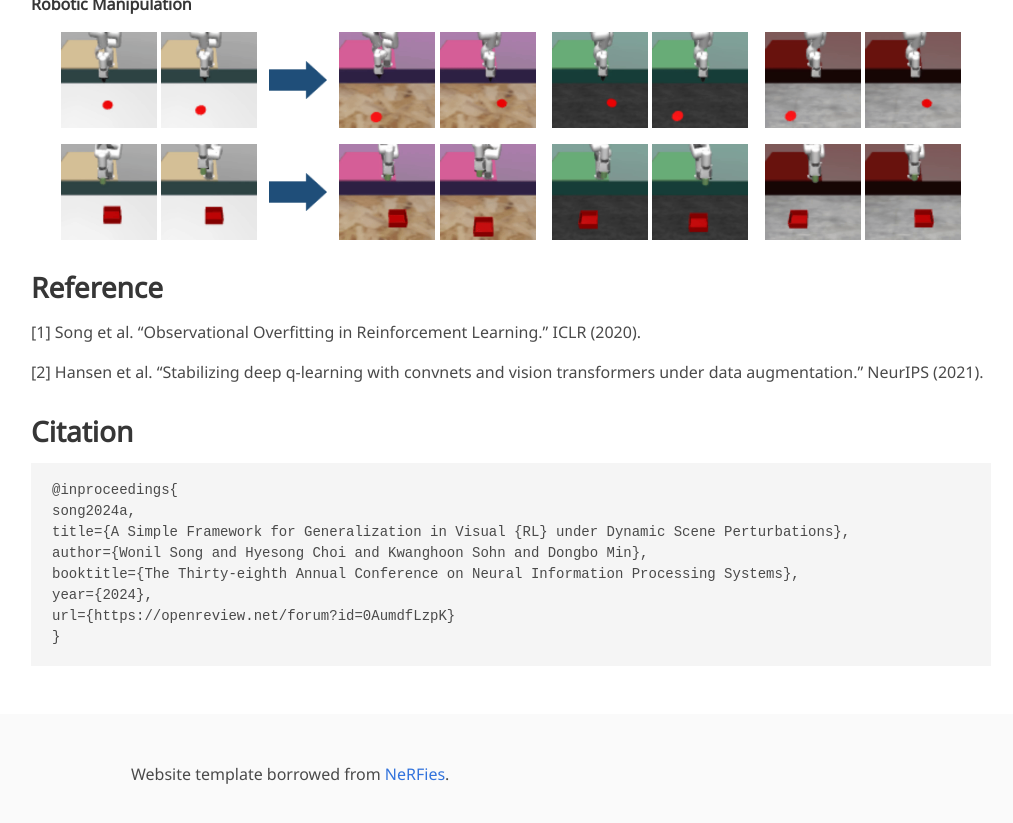
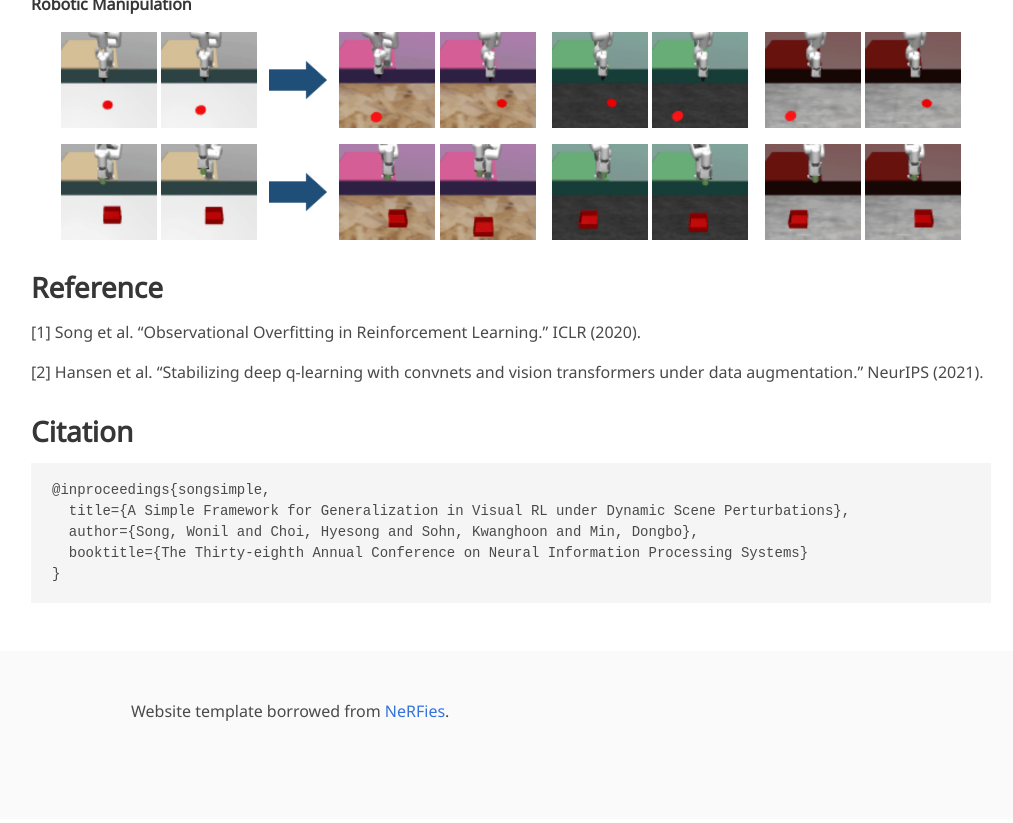
Before and after one commit to W-Song11/SimGRL, a Jekyll site: the page built from index.md, in a window 1280 px wide and 900 px high, scrolled down 5525 px, cut to the strip 18-841 px from the top of the window. Shown: the whole strip, without its empty margins (129-1142 px from the left). Built offline with Jekyll 4.4.1, drawn with Linux system fonts in a browser that asks for light colours; some web fonts are replaced.

Commit message:
Update index.md

````diff
--- a/index.md
+++ b/index.md
@@ -274,12 +274,9 @@ __Robotic Manipulation__
 
 ## Citation
 ```
-@inproceedings{
-song2024a,
-title={A Simple Framework for Generalization in Visual {RL} under Dynamic Scene Perturbations},
-author={Wonil Song and Hyesong Choi and Kwanghoon Sohn and Dongbo Min},
-booktitle={The Thirty-eighth Annual Conference on Neural Information Processing Systems},
-year={2024},
-url={https://openreview.net/forum?id=0AumdfLzpK}
+@inproceedings{songsimple,
+  title={A Simple Framework for Generalization in Visual RL under Dynamic Scene Perturbations},
+  author={Song, Wonil and Choi, Hyesong and Sohn, Kwanghoon and Min, Dongbo},
+  booktitle={The Thirty-eighth Annual Conference on Neural Information Processing Systems}
 }
 ```
````
